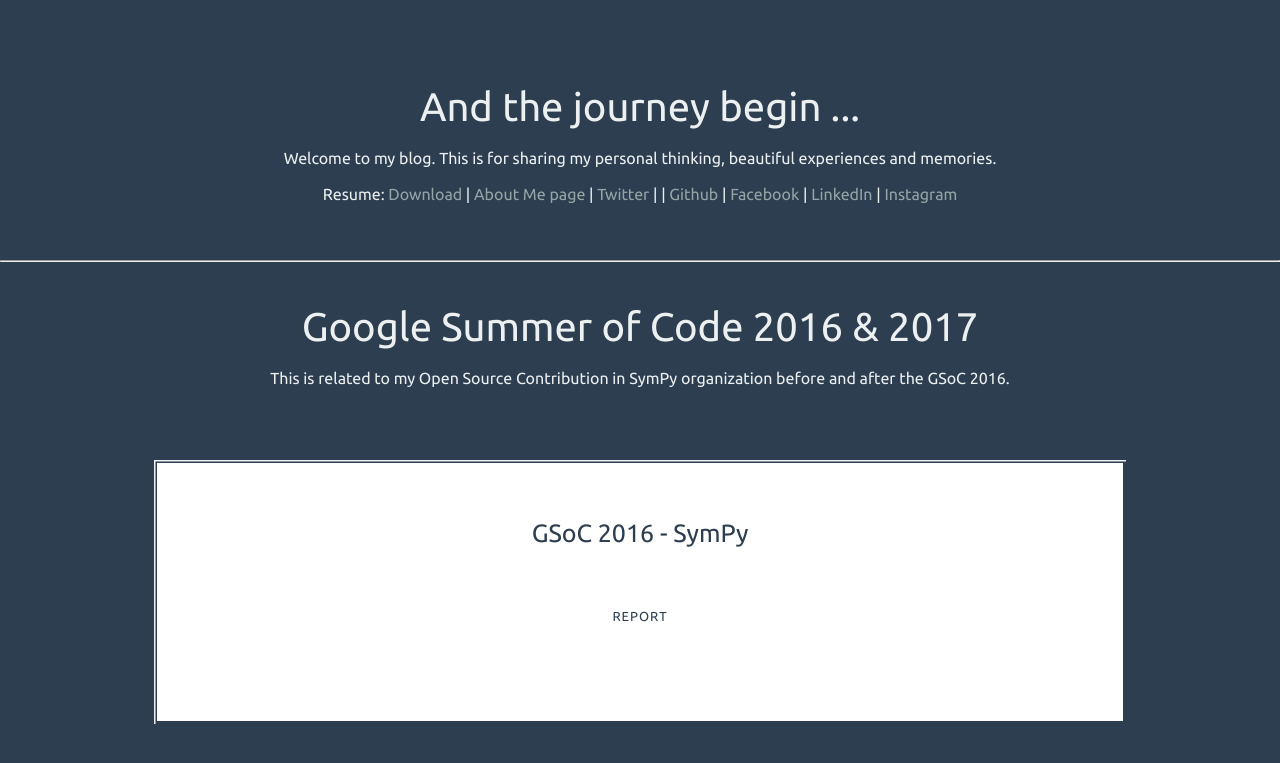
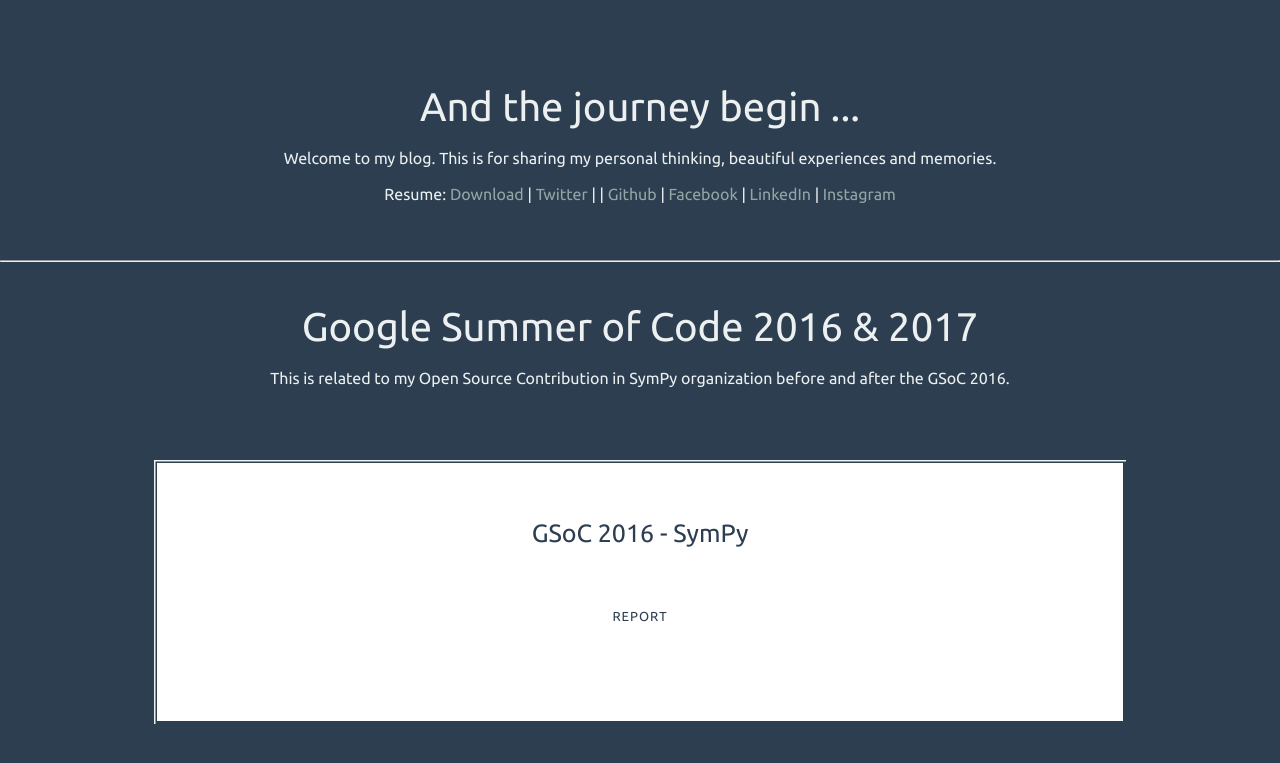
Before and after one commit to Shekharrajak/shekharrajak.github.io, a Jekyll site: the page built from index.html, in a window 1280 px wide and 900 px high. Shown: the top 763 px of the window. Built offline with Jekyll 4.4.1, drawn with Linux system fonts in a browser that asks for light colours; nearby versions of some CDN libraries.

Commit message:
Update index.html

```diff
--- a/index.html
+++ b/index.html
@@ -10,7 +10,9 @@
         <h1> And the journey begin ...</h1>
         <p> Welcome to my blog. This is for sharing my personal thinking, beautiful experiences and memories.</p>
 
-        <p>Resume: <a target="_blank" href="https://github.com/Shekharrajak/Resume/raw/master/Resume%20PDF/resume.pdf"> Download</a> | <a href="/about"> About Me page</a> | <a href="https://twitter.com/shekharrajak"> Twitter</a> | | <a href="https://github.com/shekharrajak"> Github</a> | <a href="https://www.facebook.com/AnUnknownIntelligent"> Facebook</a> | <a href="https://www.linkedin.com/in/shekhar-prasad-rajak-9988b626/"> LinkedIn</a> | <a href="https://instagram.com/__shekhar369"> Instagram</a></p>
+        <p>Resume: <a target="_blank" href="https://github.com/Shekharrajak/Resume/raw/master/Resume%20PDF/resume.pdf"> Download</a>
+<!-- 		| <a href="/about"> About Me page</a>  -->
+		| <a href="https://twitter.com/shekharrajak"> Twitter</a> | | <a href="https://github.com/shekharrajak"> Github</a> | <a href="https://www.facebook.com/AnUnknownIntelligent"> Facebook</a> | <a href="https://www.linkedin.com/in/shekhar-prasad-rajak-9988b626/"> LinkedIn</a> | <a href="https://instagram.com/__shekhar369"> Instagram</a></p>
       </header>
 
 
```
